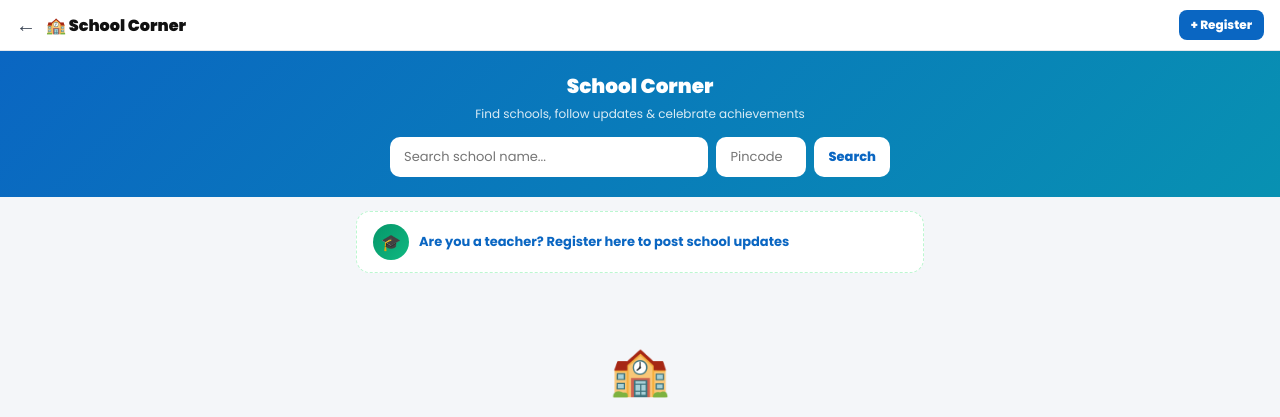
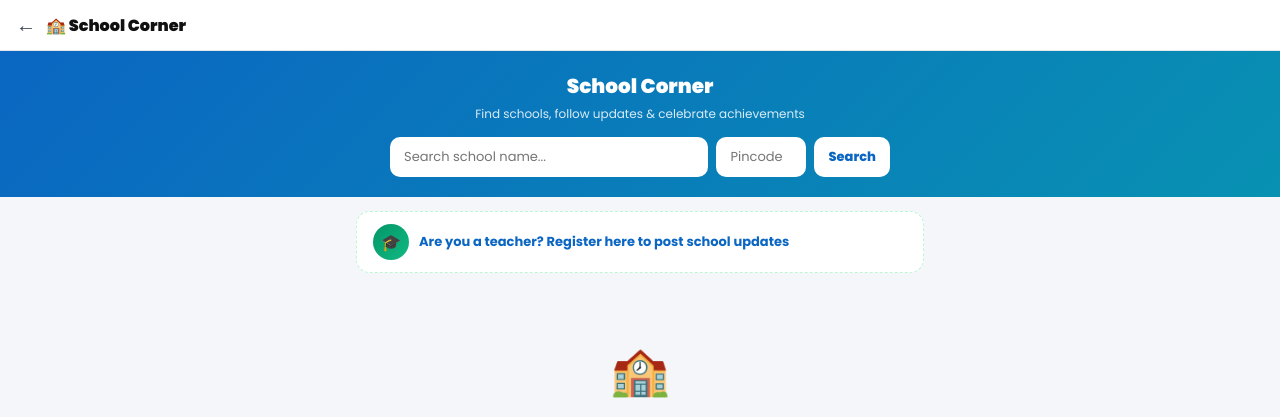
Before and after one commit to Sibi46/my-pincode, a Django app: template templates/community/school_list.html in a window 1280 px wide. Shown: the top 417 px of the page. Run offline with Django 4.2, Linux system fonts and the light colour scheme; the template is opened without the code that fills it, so the values that code supplies are empty.

Commit message:
School corner: remove top Register button

```diff
--- a/templates/community/school_list.html
+++ b/templates/community/school_list.html
@@ -38,7 +38,6 @@
 <div id="scTopBar">
   <a href="/community/" class="back">&#8592;</a>
   <h2>🏫 School Corner</h2>
-  <a href="/community/school-corner/register/" style="background:#0a66c2;color:#fff;border-radius:8px;padding:6px 12px;font-size:12px;font-weight:800;text-decoration:none">+ Register</a>
 </div>
 
 <div class="sc-hero">
```
